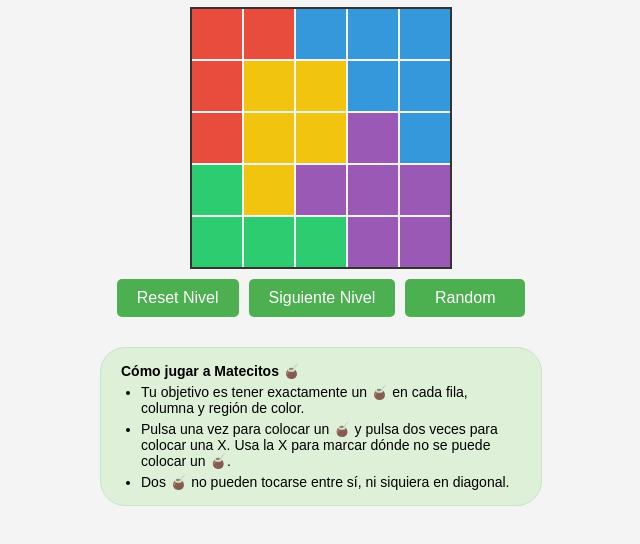
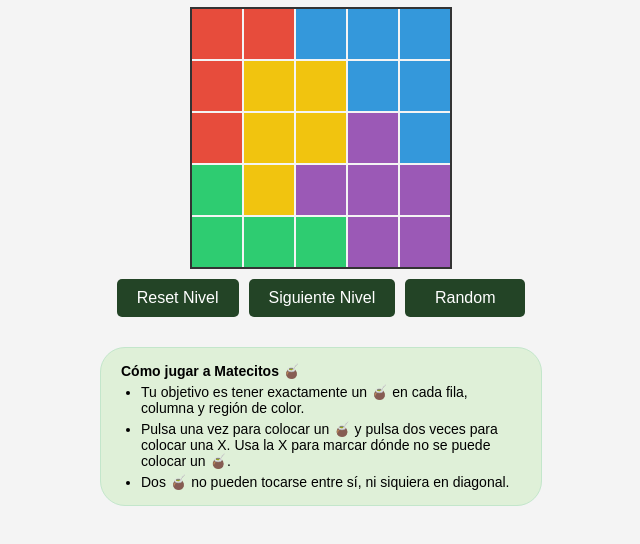
Before and after one commit to Jacintobm/matecitos, a plain HTML site: page index.html in a window 1280 px wide. Shown: the part 164-708 px from the top of the page, without its empty margins (319-959 px from the left). Drawn offline with Linux system fonts and the light colour scheme.

Commit message:
Update index.html

```diff
--- a/index.html
+++ b/index.html
@@ -82,7 +82,7 @@
       button {
         padding: 10px 20px;
         font-size: 16px;
-        background-color: #4caf50;
+        background-color: #234426;
         color: white;
         border: none;
         border-radius: 5px;
```
